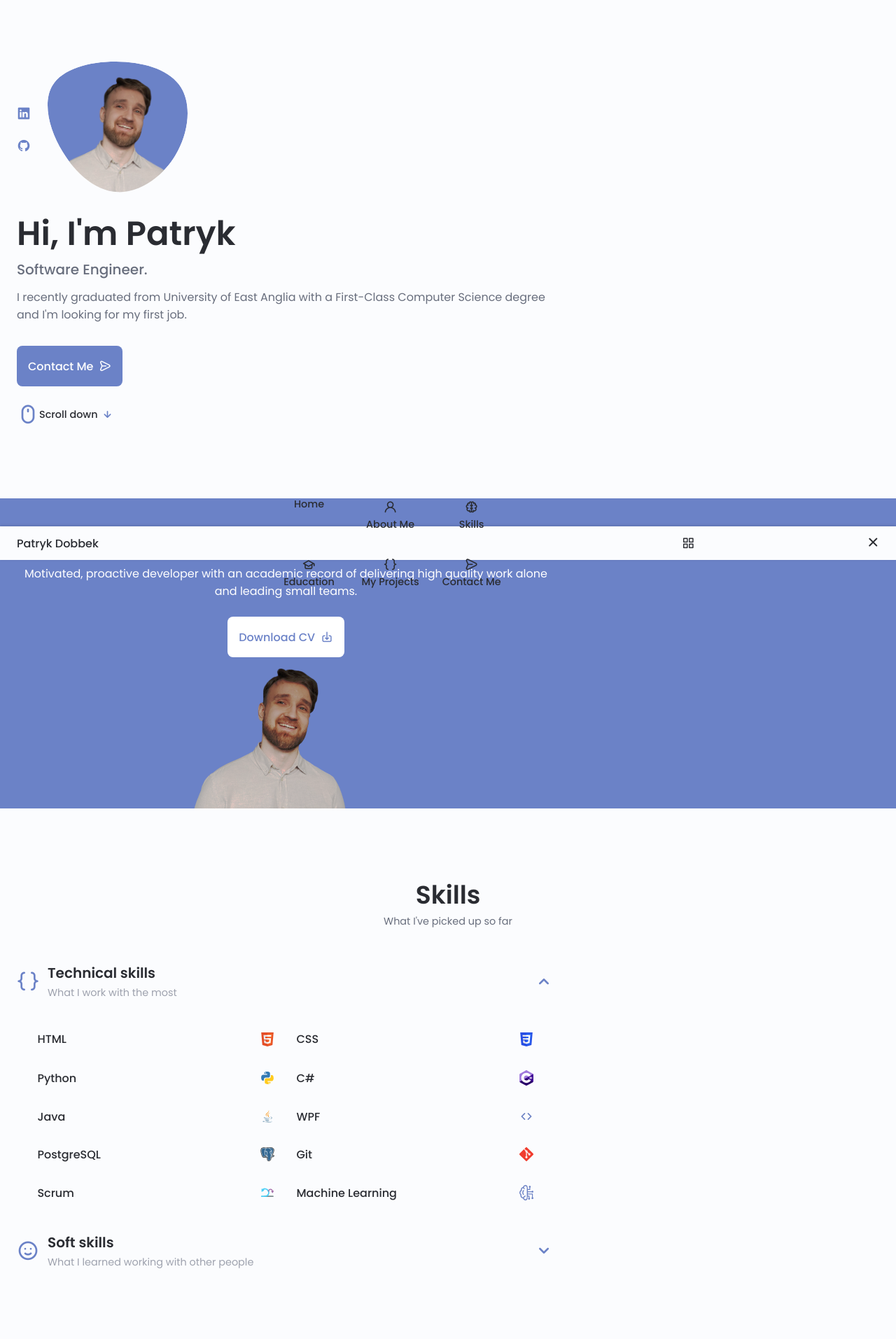
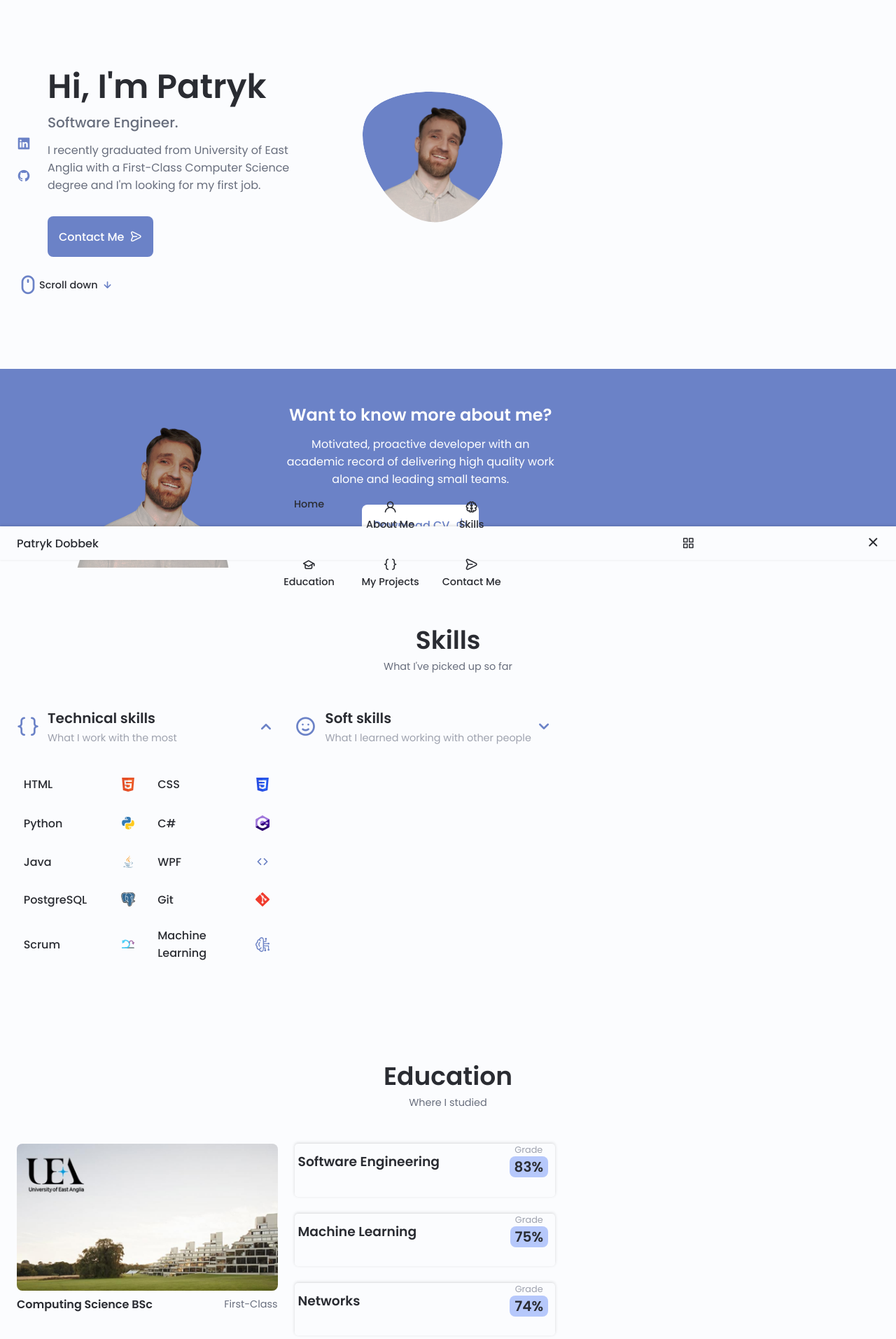
Before and after one commit to pdobbek/portfolio, a Django app: page / in a window 1280 px wide. Shown: the top 1913 px of the page at 70% size. Run offline with Django 4.2, Linux system fonts and the light colour scheme.

Commit message:
fix floating portrait in About section
for medium sized screens

#15

```diff
--- a/portfolio/assets/css/styles.css
+++ b/portfolio/assets/css/styles.css
@@ -360,6 +360,10 @@ button, input[type="submit"], input[type="reset"] {
 
 .button--right:hover .button__icon {
     transform: translateX(.25rem);
+}
+
+.button--down .button__icon{
+    transform: translateY(-2px);
 }
 
 .button--down:hover .button__icon {
@@ -727,6 +731,10 @@ button, input[type="submit"], input[type="reset"] {
         width: 180px;
     }
 
+    .about__img {
+        transform: translateX(20px);
+    }
+
     .skills__title,
     .education__title,
     .education__name {
@@ -742,4 +750,38 @@ button, input[type="submit"], input[type="reset"] {
     }
 }
 
-/*  */
+/* For medium devices */
+@media screen and (min-width: 570px) {
+    .home__content {
+        grid-template-columns: max-content 1fr 1fr;
+    }
+
+    .home__data {
+        grid-column: initial;
+    }
+
+    .home__img {
+        order: 1;
+        justify-self: center;
+    }
+
+    .about__container,
+    .skills__container,
+    .education__container {
+        grid-template-columns: repeat(2, 1fr);
+    }
+
+    .about__img {
+        order: -1;
+        transform: translateY(20px);
+        margin-right: -50px;
+    }
+
+    .education__title {
+        font-size: var(--normal-font-size);
+    }
+
+    .education__class {
+        font-size: var(--small-font-size);
+    }
+}
--- a/portfolio/templates/homepage.html
+++ b/portfolio/templates/homepage.html
@@ -31,7 +31,6 @@
             </g>
           </svg>
         </div>
-      </div>
 
         <div class="home__data">
           <h1 class="home__title"> Hi, I'm Patryk </h1>
@@ -40,6 +39,7 @@
           <a href="#contact" class="button button--flex button--right">
             Contact Me <i class="uil uil-message button__icon"></i>
           </a>
+        </div>
       </div>
 
       <div class="home__scroll">
@@ -75,7 +75,6 @@
     <span class="section__subtitle">What I've picked up so far</span>
 
     <div class="skills__container container grid">
-      <div>
       <!--================= TECHNICAL SKILLS ================-->
       <div class="skills__content skills__open">
         <div class="skills__header">
@@ -216,7 +215,6 @@
         </div>
       </div>
     </div>
-    </div>
   </section>
 
   <!--========================================== EDUCATION ==========================================-->
@@ -225,7 +223,6 @@
     <span class="section__subtitle">Where I studied</span>
 
     <div class="education__container container grid">
-      <div class="education__content">
       <div class="education__header">
         <img src="{% static '/img/uea.jpg' %}" alt="" class="education__img">
         <div class="education__head">
@@ -266,7 +263,6 @@
             </div>
           </div>
           <p class="education__text">VoIP application developed in Python. Successfully achieved a goal of obtaining a first-class mark while working alone on a project intended for four people.</p>
-          </div>
         </div>
       </div>
     </div>
```
Lines whose indentation alone changed are shown as unchanged.
